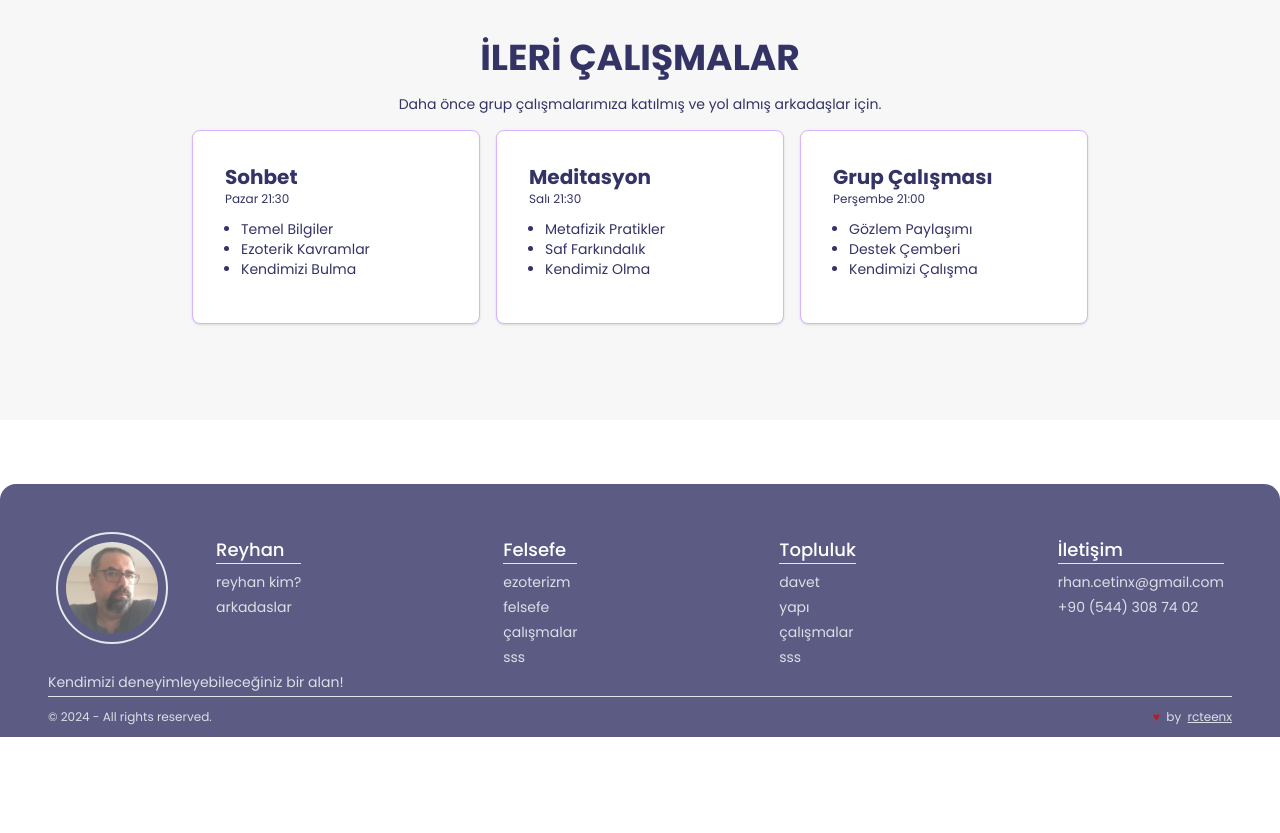
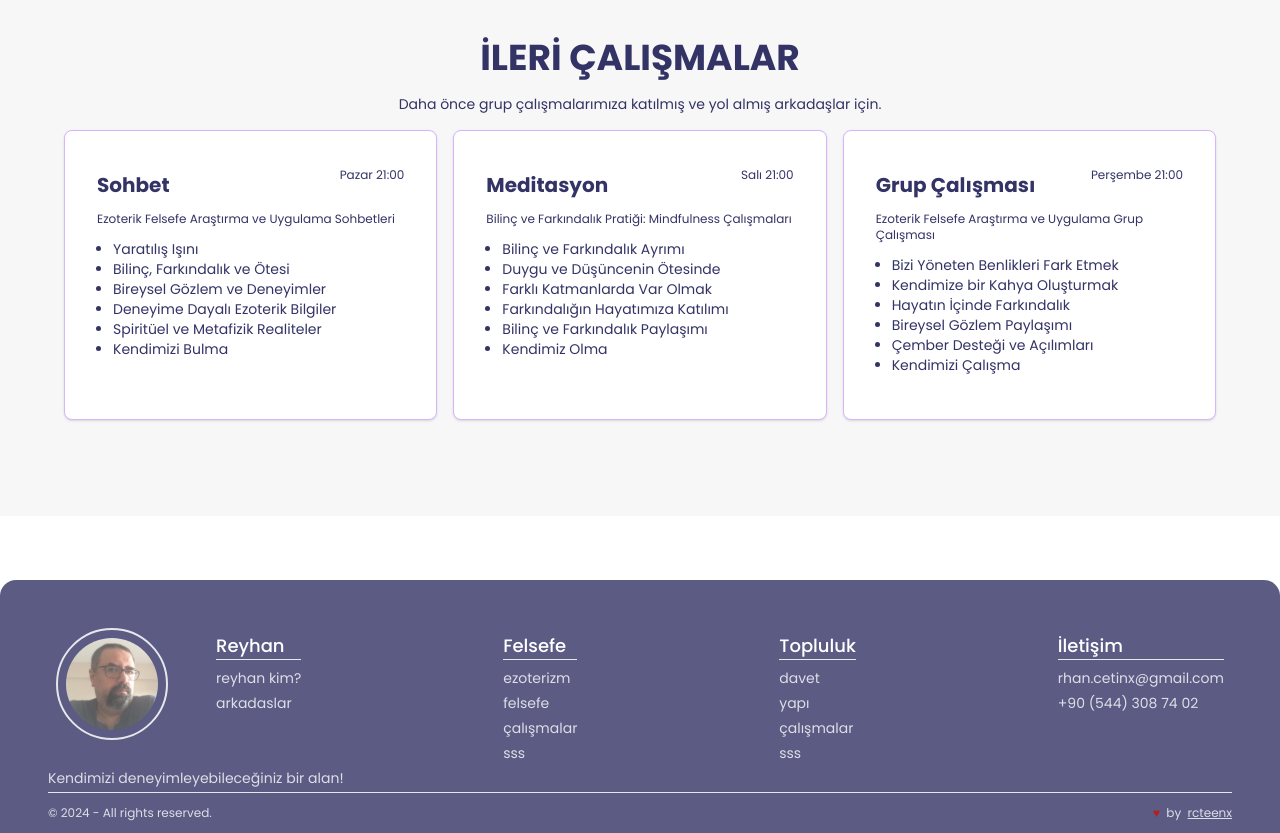
Before and after one commit to rcteenx/reyhancetin_org_tr, a Next.js app: page / in a window 1280 px wide. Shown: the part 760-1593 px from the top of the page. Before the commit the page ends 1497 px from the top, so only its background shows below. Built offline with nearby package versions, Linux system fonts and the light colour scheme.

Commit message:
update calismalar

```diff
--- a/components/ui/cards.jsx
+++ b/components/ui/cards.jsx
@@ -5,9 +5,15 @@ const Cards = ({ meetings }) => {
     <div className="flex justify-center">
       <div className="flex flex-col md:flex-row space-y-4 md:space-y-0 space-x-0 md:space-x-4 w-full justify-center">
         {meetings.map((m) => (
-          <div className="p-8 md:w-72 bg-white border border-purple-300 rounded-lg shadow hover:bg-purple-300">
-            <h3 className="m-0 text-xl font-bold">{m.title}</h3>
-            <h5 className="mt-0 text-xs">{m.time}</h5>
+          <div
+            key={m.id}
+            className="p-8 md:w-96 bg-white border border-purple-300 rounded-lg shadow hover:bg-purple-300"
+          >
+            <div className="flex justify-between">
+              <h3 className="text-xl font-bold">{m.title}</h3>
+              <h5 className="mt1 text-xs">{m.time}</h5>
+            </div>
+            <p className="text-xs">{m.fulltitle}</p>
             <ul className="px-4 my-3 text-left list-disc">
               {m.specs.map((s, index) => (
                 <li key={index} className="text-sm">
--- a/content/data/index.js
+++ b/content/data/index.js
@@ -42,23 +42,47 @@ export const meetings = [
   {
     id: 1,
     title: "Sohbet",
-    time: "Pazar 21:30",
+    fulltitle: "Ezoterik Felsefe Araştırma ve Uygulama Sohbetleri",
+    time: "Pazar 21:00",
     link: "sohbet",
-    specs: ["Temel Bilgiler", "Ezoterik Kavramlar", "Kendimizi Bulma"],
+    specs: [
+      "Yaratılış Işını",
+      "Bilinç, Farkındalık ve Ötesi",
+      "Bireysel Gözlem ve Deneyimler",
+      "Deneyime Dayalı Ezoterik Bilgiler",
+      "Spiritüel ve Metafizik Realiteler",
+      "Kendimizi Bulma",
+    ],
   },
   {
     id: 2,
     title: "Meditasyon",
-    time: "Salı 21:30",
+    fulltitle: "Bilinç ve Farkındalık Pratiği: Mindfulness Çalışmaları",
+    time: "Salı 21:00",
     link: "meditasyon",
-    specs: ["Metafizik Pratikler", "Saf Farkındalık", "Kendimiz Olma"],
+    specs: [
+      "Bilinç ve Farkındalık Ayrımı",
+      "Duygu ve Düşüncenin Ötesinde",
+      "Farklı Katmanlarda Var Olmak",
+      "Farkındalığın Hayatımıza Katılımı",
+      "Bilinç ve Farkındalık Paylaşımı",
+      "Kendimiz Olma",
+    ],
   },
   {
     id: 3,
     title: "Grup Çalışması",
+    fulltitle: "Ezoterik Felsefe Araştırma ve Uygulama Grup Çalışması",
     time: "Perşembe 21:00",
     link: "grup",
-    specs: ["Gözlem Paylaşımı", "Destek Çemberi", "Kendimizi Çalışma"],
+    specs: [
+      "Bizi Yöneten Benlikleri Fark Etmek",
+      "Kendimize bir Kahya Oluşturmak",
+      "Hayatın İçinde Farkındalık",
+      "Bireysel Gözlem Paylaşımı",
+      "Çember Desteği ve Açılımları",
+      "Kendimizi Çalışma",
+    ],
   },
 ];
 
```
